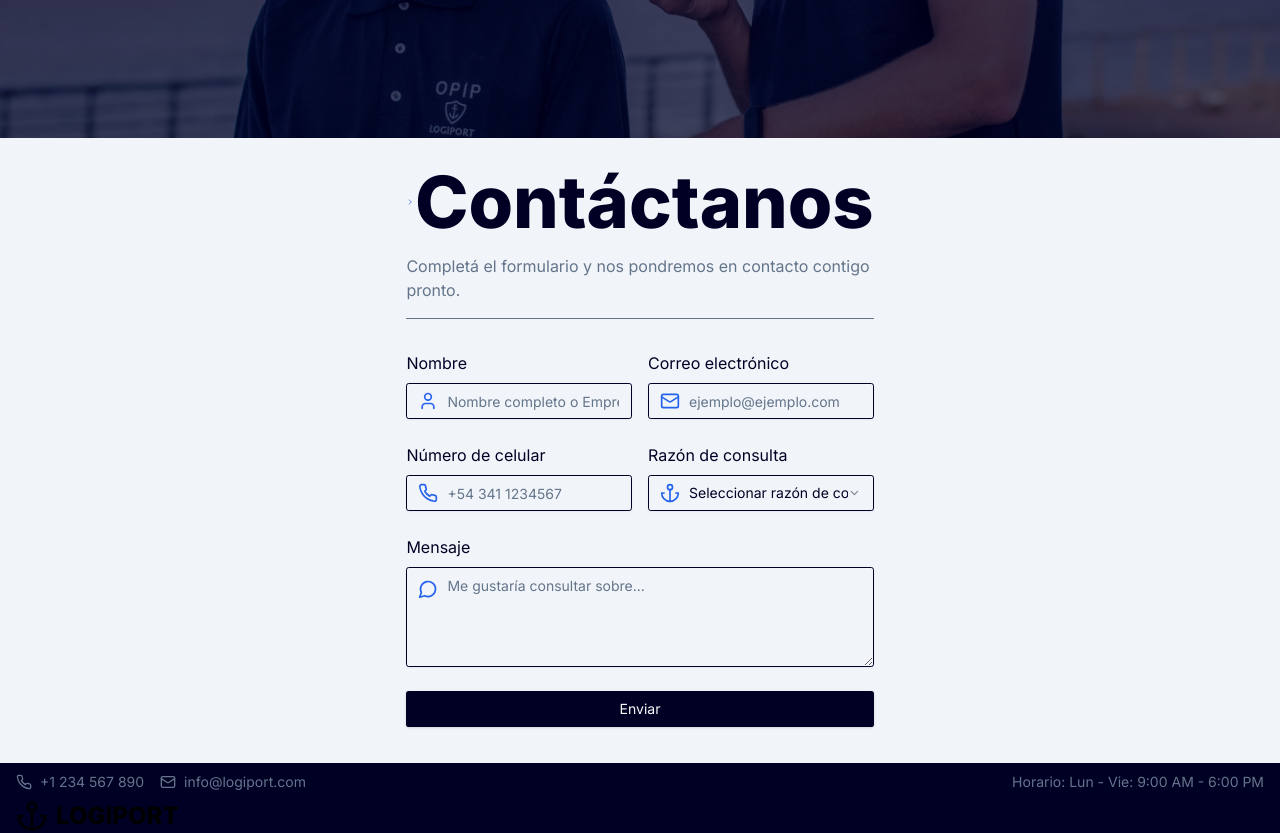
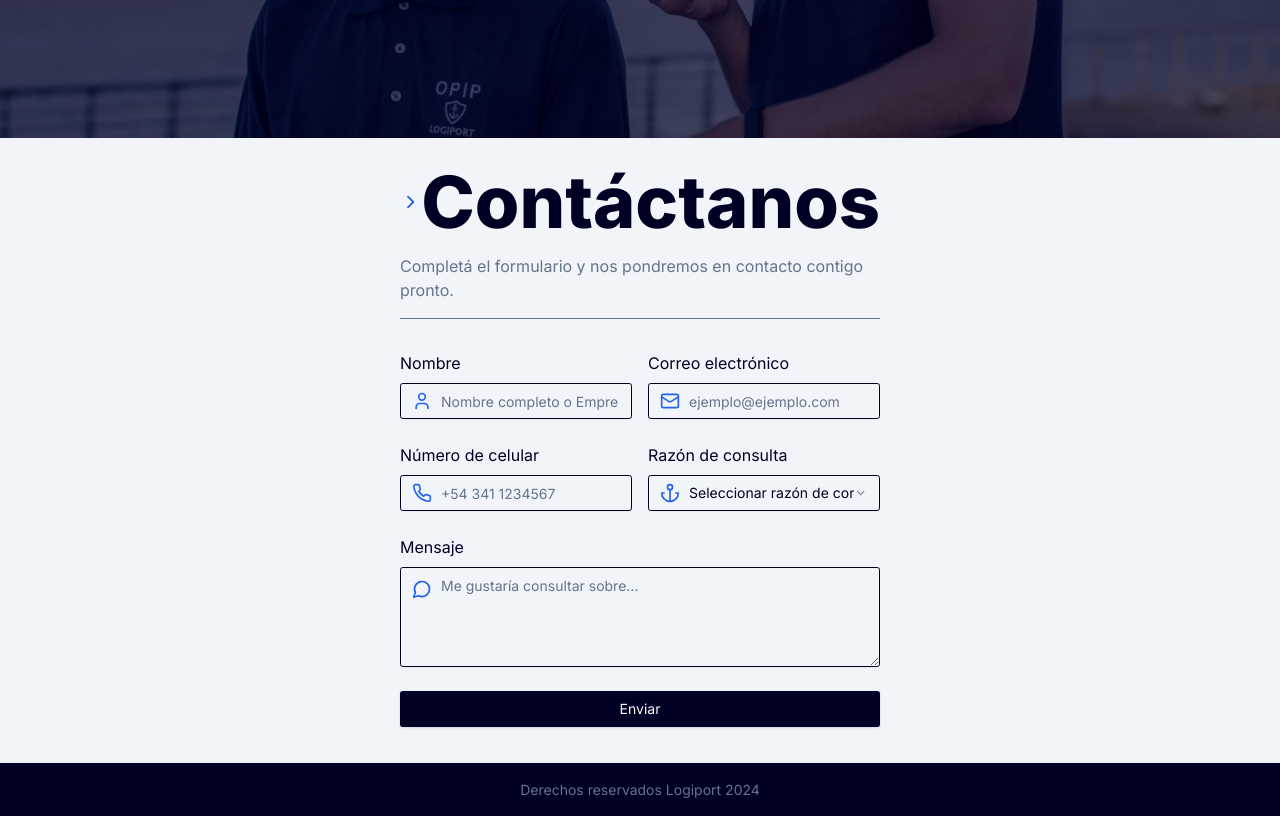
Before and after one commit to Stefano-Mazziotta/logiport.com.ar, a Next.js app: page / in a window 1280 px wide. Shown: the part 2540-3373 px from the top of the page. Built offline with nearby package versions, Linux system fonts and the light colour scheme.

Commit message:
working on footer

```diff
--- a/src/app/globals.css
+++ b/src/app/globals.css
@@ -61,7 +61,7 @@ body {
     --popover-foreground: 210 40% 98%;
     --primary: 217.2 91.2% 59.8%;
     --primary-foreground: 222.2 47.4% 11.2%;
-    --secondary: 217.2 32.6% 17.5%;
+    --secondary: #efefef;
     --secondary-foreground: 210 40% 98%;
     --muted: 217.2 32.6% 17.5%;
     --muted-foreground: 215 20.2% 65.1%;
--- a/src/components/footer.tsx
+++ b/src/components/footer.tsx
@@ -1,5 +1,3 @@
-import { Anchor, Mail, Phone } from "lucide-react";
-
 interface NavItem {
   href: string;
   label: string;
@@ -14,31 +12,9 @@ const navItems: NavItem[] = [
 
 const Footer: React.FC = () => {
   return (
-    <footer className="w-full border-b border-t-[1px] border-foreground bg-foreground">
-      <div className="container mx-auto px-4">
-        {/* Top bar */}
-        <div className="flex items-center justify-between py-2 text-sm text-muted-foreground">
-          <div className="flex items-center gap-4">
-            <span className="flex items-center gap-2">
-              <Phone className="h-4 w-4" />
-              <span>+1 234 567 890</span>
-            </span>
-            <span className="flex items-center gap-2">
-              <Mail className="h-4 w-4" />
-              <span>info@logiport.com</span>
-            </span>
-          </div>
-          <div className="hidden md:block">
-            Horario: Lun - Vie: 9:00 AM - 6:00 PM
-          </div>
-        </div>
-
-        {/* Main navbar */}
-
-        <div className="flex items-center gap-2">
-          <Anchor className="h-8 w-8" />
-          <span className="text-2xl font-bold">LOGIPORT</span>
-        </div>
+    <footer className="w-full border-t border-foreground bg-foreground py-4">
+      <div className="container mx-auto text-center text-sm text-muted-foreground">
+        <span>Derechos reservados Logiport 2024</span>
       </div>
     </footer>
   );
--- a/src/components/sections/contactSection.tsx
+++ b/src/components/sections/contactSection.tsx
@@ -105,7 +105,7 @@ const ContactSection: React.FC = () => {
       {/* Contact Form Section */}
       <section
         id="contact"
-        className="relative flex flex-col items-center justify-center bg-secondary px-4 pt-3 text-foreground"
+        className="justify-centerpx-4 relative flex flex-col items-center bg-secondary pt-3 text-foreground"
       >
         <div className="flex w-full flex-col rounded-t-md p-4 md:w-[80%] lg:w-[40%]">
           <div className="flex flex-col gap-4">
```
